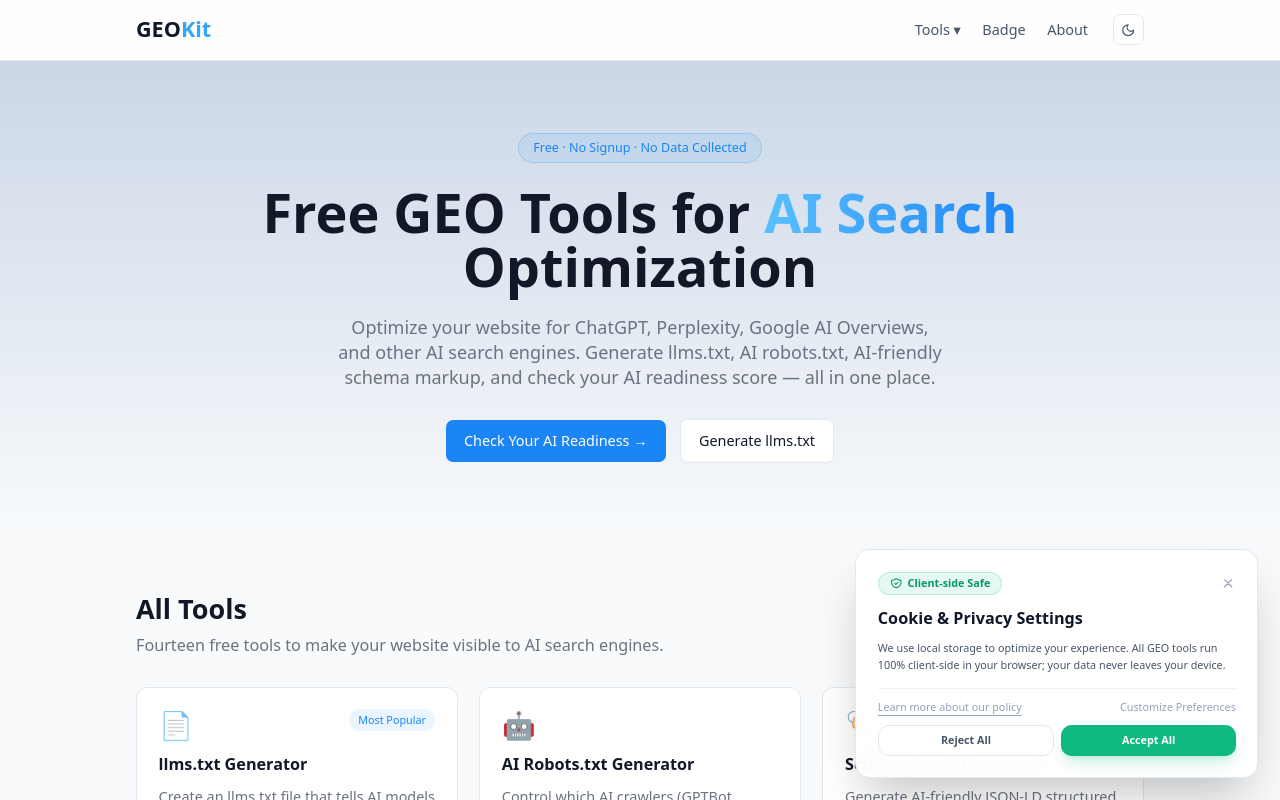
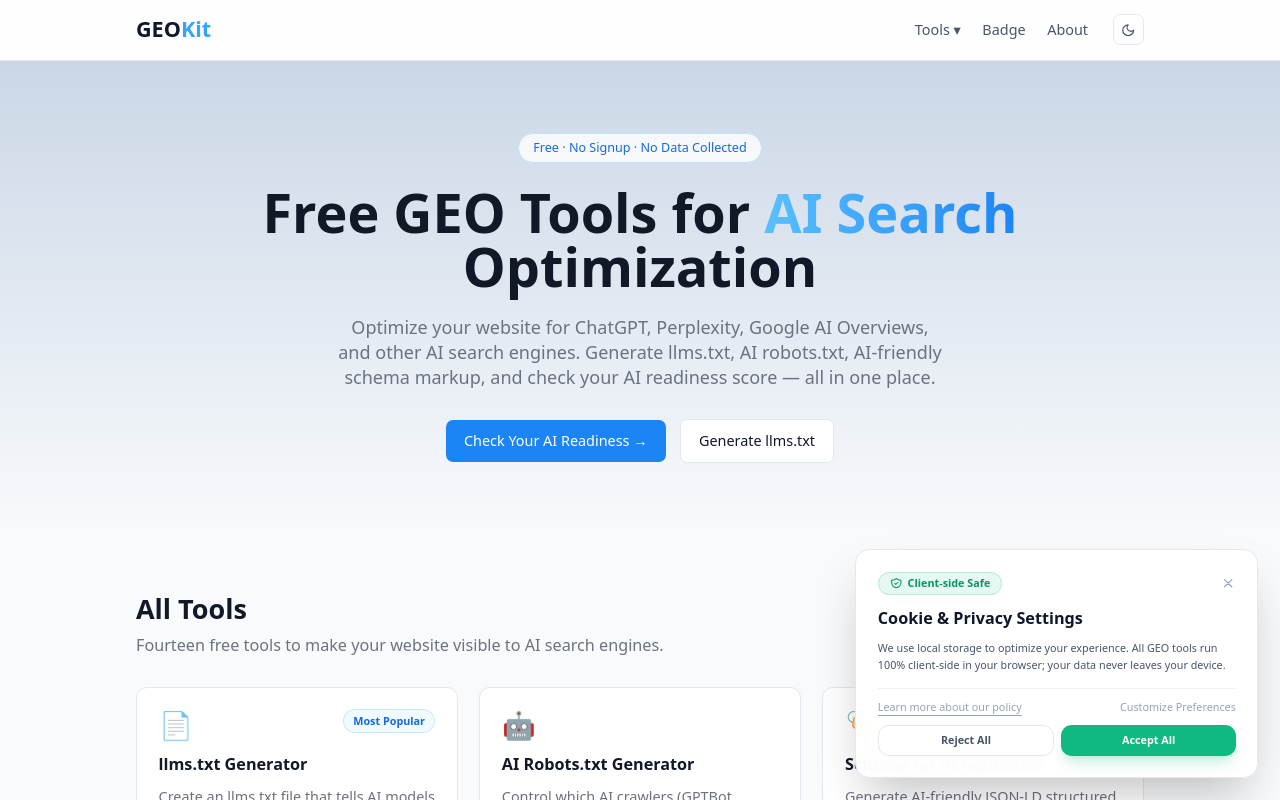
Before and after one commit to gstar-byte/geokit, a Next.js app: page / in a window 1280 px wide. Shown: the top 800 px of the page. Built offline with nearby package versions, Linux system fonts and the light colour scheme.

Commit message:
style: improve text contrast and background for hero pill badge

```diff
--- a/app/page.tsx
+++ b/app/page.tsx
@@ -181,7 +181,7 @@ export default function HomePage() {
       <section className="relative overflow-hidden">
         <div className="absolute inset-0 bg-gradient-to-b from-brand-900/20 to-transparent" />
         <div className="relative mx-auto max-w-6xl px-4 py-20 text-center">
-          <div className="inline-block rounded-full border border-brand-500/30 bg-brand-500/10 px-4 py-1.5 text-sm text-brand-600 dark:text-brand-300 mb-6 animate-fade-in">
+          <div className="inline-flex items-center rounded-full border border-brand-200 bg-white/80 dark:bg-brand-950/60 dark:border-brand-700/50 px-4 py-1.5 text-sm font-medium text-brand-700 dark:text-brand-300 shadow-xs backdrop-blur-sm mb-6 animate-fade-in">
             {t("Free · No Signup · No Data Collected", "Free · No Signup · No Data Collected")}
           </div>
           <h1 className="text-4xl md:text-6xl font-bold text-gray-900 dark:text-white mb-6">
@@ -223,7 +223,7 @@ export default function HomePage() {
               <div className="flex items-start justify-between mb-3">
                 <span className="text-3xl">{tool.icon}</span>
                 {tool.tag && (
-                  <span className="rounded-full bg-brand-500/10 px-2.5 py-1 text-xs font-medium text-brand-600 dark:text-brand-300">
+                  <span className="rounded-full border border-brand-200/80 bg-brand-50/80 dark:bg-brand-900/40 dark:border-brand-800 px-2.5 py-1 text-xs font-semibold text-brand-700 dark:text-brand-300">
                     {t(tool.tag, tool.tag)}
                   </span>
                 )}
```
